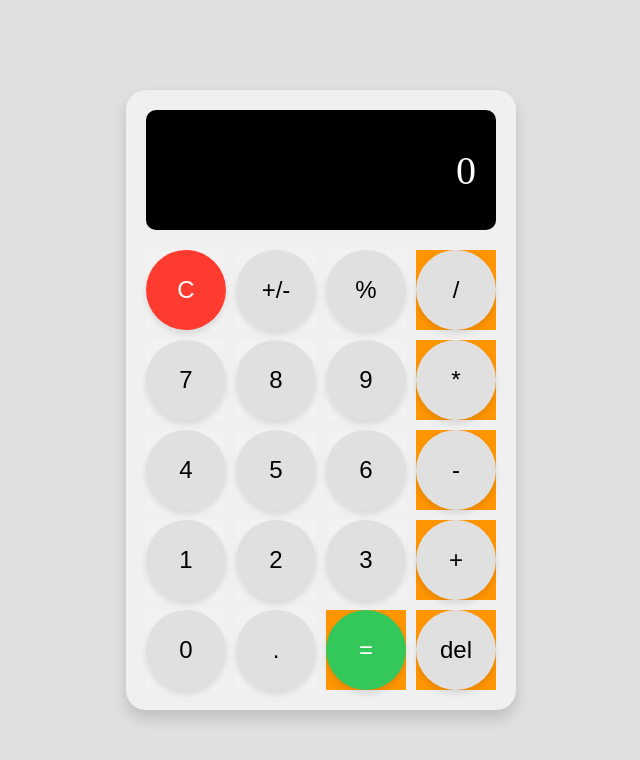
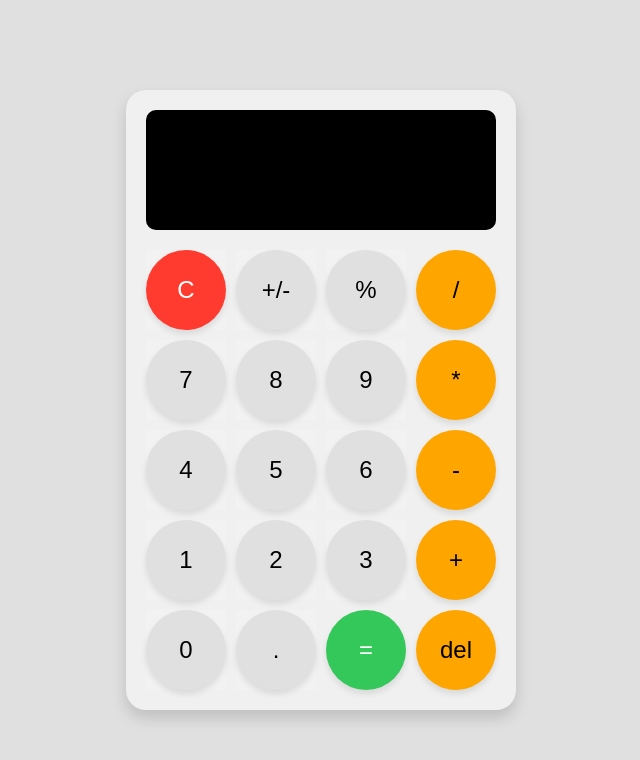
Before and after one commit to KingZCoding/calculator, a plain HTML site: page index.html in a window 1280 px wide. Both pictures are taken after a click on the button "del". Shown: the whole page, without its empty margins (319-959 px from the left). Drawn offline with Linux system fonts and the light colour scheme.

Commit message:
changing some styles

```diff
--- a/script.js
+++ b/script.js
@@ -118,11 +118,18 @@ function clearResult() {
 }
 
 function delLastNum() {
+  let length = 0;
   if (currentOperator === null) {
-    firstOperand = firstOperand.length > 1 ? firstOperand.slice(0, -1) : '0';
+    length = firstOperand.includes('-')
+      ? firstOperand.length - 1
+      : firstOperand.length;
+    firstOperand = length > 1 ? firstOperand.slice(0, -1) : firstOperand;
     screen.textContent = firstOperand;
   } else {
-    secondOperand = secondOperand.length > 1 ? secondOperand.slice(0, -1) : '0';
+    length = secondOperand.includes('-')
+      ? secondOperand.length - 1
+      : secondOperand.length;
+    secondOperand = length > 1 ? secondOperand.slice(0, -1) : secondOperand;
     screen.textContent = secondOperand;
   }
 }
--- a/styles.css
+++ b/styles.css
@@ -63,13 +63,17 @@ button:active {
 }
 
 /* Special styles for operator buttons */
-.button-right {
-  background-color: #ff9500;
-  color: white;
+#plus,
+#minus,
+#multiply,
+#divide,
+#del {
+  /* background-color: #ff9500; */
+  background-color: orange;
 }
 
 .button-right:hover {
-  background-color: #ffab40;
+  /* background-color: #ffab40; */
 }
 
 /* Clear and equal buttons */
```
